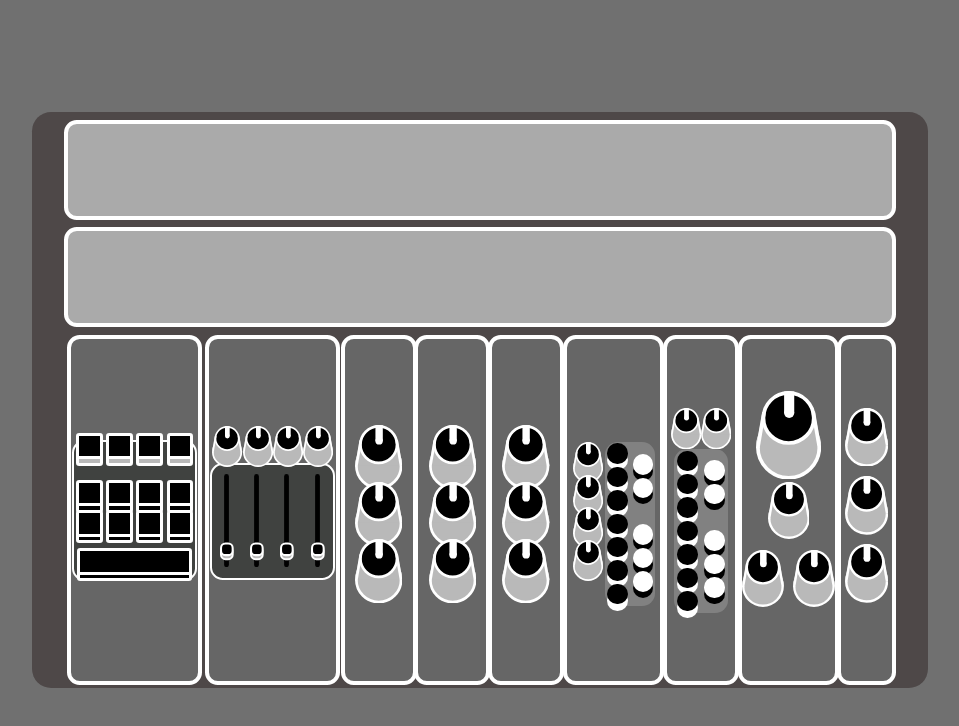
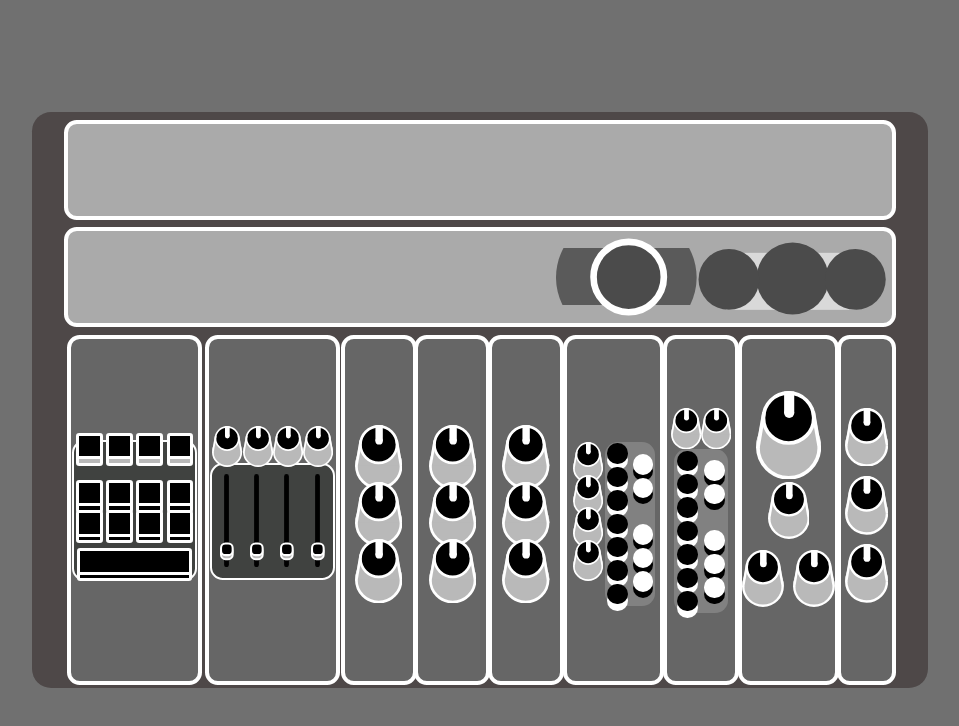
Before and after one commit to Therealajahn/MylarMini, a React (Create React App) app: page / in a window 1280 px wide. Shown: the top 726 px of the page, without its empty margins (160-1119 px from the left). Built offline with nearby package versions, Linux system fonts and the light colour scheme.

Commit message:
added panel types for top and mid panels, began adding Euclid module to mid panel type

```diff
--- a/src/View/MiniModular/MiniModular.js
+++ b/src/View/MiniModular/MiniModular.js
@@ -48,7 +48,6 @@ export default function MiniModular() {
                 'chords',
                 'wave',
                 'effects',
-
             ]}
             countKeys={['key']}
             countValues={['plate']}
@@ -57,12 +56,14 @@ export default function MiniModular() {
     return(
         <div data-testid="back-plate" style={backPlate}>
             <Plate
+                type='top-plate'
                 dataTestId='top-plate'
                 gridArea='top'
                 alignSelf='center'
                 backgroundColor="#aaaaaa"
             />
             <Plate
+                type='mid-plate'
                 dataTestId='mid-plate'
                 gridArea='mid'
                 backgroundColor="#aaaaaa"
--- a/src/View/Plate/Plate.js
+++ b/src/View/Plate/Plate.js
@@ -33,6 +33,12 @@ export default function Plate({gridArea,backgroundColor,width,height,alignSelf,m
             break;
             case 'effects':
                 return renderEffects();
+            break;
+            case 'mid-plate':
+                return renderMidPanel();
+            break;
+            case 'top-plate':
+                return renderTopPanel();
             break;
         };
     };
@@ -262,6 +268,7 @@ export default function Plate({gridArea,backgroundColor,width,height,alignSelf,m
             </div>
         )
     }
+
     function renderWave(){
         return(
             <div style={{
@@ -288,6 +295,7 @@ export default function Plate({gridArea,backgroundColor,width,height,alignSelf,m
             </div>
         )
     }
+
     function renderEffects(){
         return(
             <div style={{
@@ -305,6 +313,31 @@ export default function Plate({gridArea,backgroundColor,width,height,alignSelf,m
                 <Knob/>
             </div>
         )
+    }
+
+    function renderMidPanel(){
+        return(
+            <div style={{
+                display:'grid',
+                width:'40%',
+                justifySelf:'end',
+                alignItems:'center',
+                justifyItems:'center',
+                marginRight:'.5vw',
+            }}>
+
+                <svg width="auto" height="auto" viewBox="0 0 347 81" fill="none" xmlns="http://www.w3.org/2000/svg">
+                <path fill-rule="evenodd" clip-rule="evenodd" d="M141.166 70C145.552 61.1834 148 51.3583 148 41C148 29.8515 145.164 19.3206 140.129 10L7.87092 10C2.83557 19.3206 0 29.8515 0 41C0 51.3583 2.44784 61.1834 6.83356 70H141.166Z" fill="#5A5A5A"/>
+                <circle cx="76.5" cy="40.5" r="37" fill="#4B4B4B" stroke="white" stroke-width="7"/>
+                <rect x="179" y="15" width="137" height="60" fill="#D9D9D9"/>
+                <circle cx="249" cy="42" r="38" fill="#4B4B4B"/>
+                <circle cx="315" cy="43" r="32" fill="#4B4B4B"/>
+                <circle cx="182" cy="43" r="32" fill="#4B4B4B"/>
+                </svg>
+            </div>
+        )
+    }
+    function renderTopPanel(){
     }
 // Main Render
     return(
```
Also changed, not shown: src/Euclid.svg (added). Lines whose indentation alone changed are shown as unchanged.
